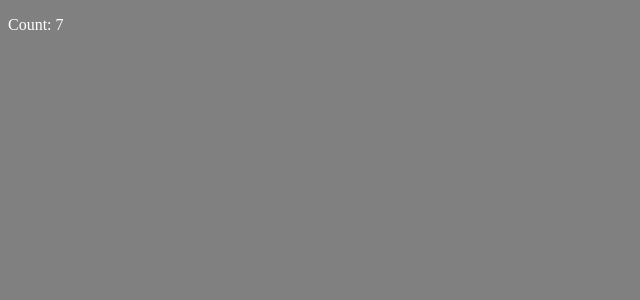
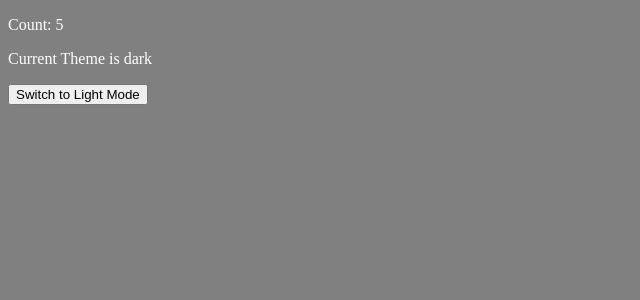
Before and after one commit to Anusuya-SK/React-Projects, a React (Create React App) app in the folder react_hooks/: page / in a window 1280 px wide. Shown: the top 300 px of the page, without its empty margins (0-640 px from the left). Built offline with nearby package versions, Linux system fonts and the light colour scheme.

Commit message:
useContext Hook

```diff
--- /dev/null
+++ b/react_hooks/src/App.css
@@ -0,0 +1,10 @@
+/* Theme styles */
+.app-container.dark {
+  background-color: grey;
+  color: white;
+}
+
+.app-container.light {
+  background-color: white;
+  color: black;
+}
--- a/react_hooks/src/App.js
+++ b/react_hooks/src/App.js
@@ -1,10 +1,17 @@
-import React from 'react';
+import React, { useState } from 'react';
+import ThemeContext from './components/ThemeContext';
 import  UseStateUseEffectHook from './components/UseStateUseEffectHook';
+import './App.css'; // Import the CSS
 
 function App() {
+  const[theme, setTheme] = useState('dark');
+  const isDark = theme === 'dark';
   return (
-    <div className="App">
-      < UseStateUseEffectHook />
+    <div className={`app-container ${theme}`}>
+      <ThemeContext.Provider value={theme}>
+        <UseStateUseEffectHook />
+      </ThemeContext.Provider>
+      <button onClick={() => setTheme(isDark ? 'light' : 'dark')}>Switch to {isDark ? 'Light' : 'Dark'} Mode</button>
     </div>
   );
 }
--- /dev/null
+++ b/react_hooks/src/components/ThemeContext.js
@@ -0,0 +1,5 @@
+import { createContext } from "react";
+
+const ThemeContext = createContext();
+
+export default ThemeContext;
--- a/react_hooks/src/components/UseStateUseEffectHook.js
+++ b/react_hooks/src/components/UseStateUseEffectHook.js
@@ -1,6 +1,8 @@
-import React, { useEffect, useState } from 'react'
+import React, { useContext, useEffect, useState } from 'react'
+import ThemeContext from './ThemeContext';
 
 function UseStateUseEffectHook() {
+  const theme = useContext(ThemeContext);
   const[count, setCount] = useState(0);
 
   useEffect(() => {
@@ -29,7 +31,8 @@ function UseStateUseEffectHook() {
 
   return (
     <div>
-        <p style={{color: "#fff"}}>Count: {count}</p>
+        <p>Count: {count}</p>
+        <p>Current Theme is {theme}</p>
     </div>
   )
 }
```
Lines whose indentation alone changed are shown as unchanged.
